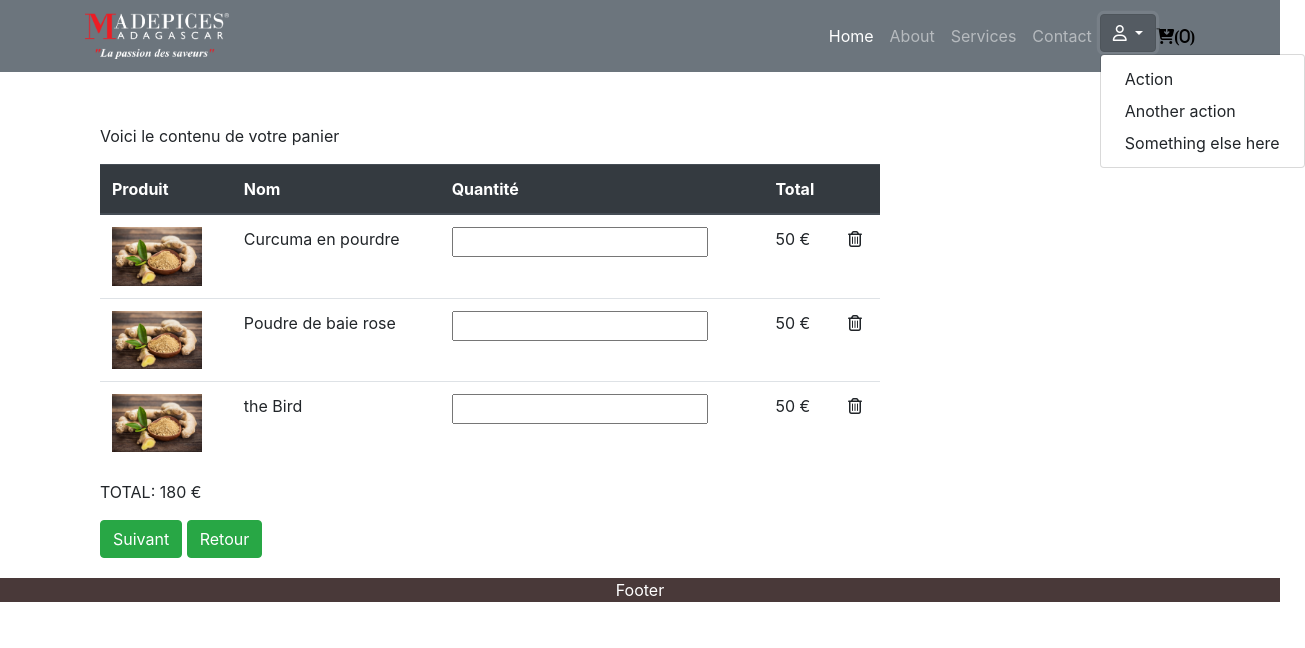
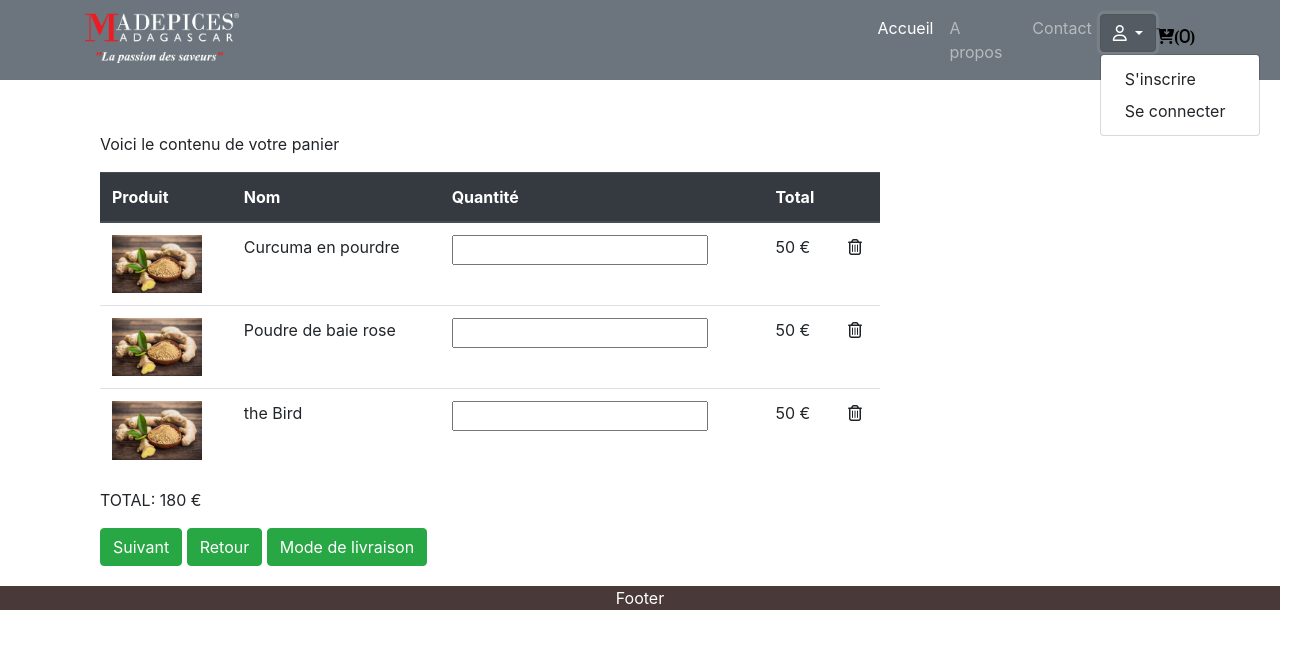
Before and after one commit to S-Toky/prototype_mad, a plain HTML site: page panier.html in a window 1280 px wide. Both pictures are taken after a click on the button 1128 px from the left and 32 px from the top of the page. Shown: the whole page, 1305 px wide, since content can reach past the window. Drawn offline with nearby package versions, Linux system fonts and the light colour scheme.

Commit message:
add navbar all

```diff
--- a/panier.html
+++ b/panier.html
@@ -15,13 +15,13 @@
 </head>
 <body>
 
-	<section >
+ <section>
    <!--Navbar -->
    <nav class="navbar navbar-expand-lg navbar-dark bg-secondary static-top">
      <div class="container">
        <div class="aline">
          <div>
-                        <a class="navbar-brand" href="#">
+           <a class="navbar-brand" href="index.html">
              <img src="logo.png" class="log" alt="">
            </a>
          </div>
@@ -35,15 +35,12 @@
          <div class="collapse navbar-collapse" id="navbarResponsive">
            <ul class="navbar-nav ml-auto">
              <li class="nav-item active">
-                            <a class="nav-link" href="#">Home
+               <a class="nav-link" href="index.html">Accueil
                  <span class="sr-only">(current)</span>
                </a>
              </li>
              <li class="nav-item">
-                            <a class="nav-link" href="#">About</a>
-                        </li>
-                        <li class="nav-item">
-                            <a class="nav-link" href="#">Services</a>
+               <a class="nav-link" href="propos.html">A propos </a>
              </li>
              <li class="nav-item">
                <a class="nav-link" href="#">Contact</a>
@@ -53,14 +50,13 @@
 
          <div>
            <div class="dropdown">
-                    <button class="btn btn-secondary dropdown-toggle usersign" type="button" id="dropdownMenuButton" data-toggle="dropdown"
-                      aria-haspopup="true" aria-expanded="false">
+             <button class="btn btn-secondary dropdown-toggle usersign" type="button" id="dropdownMenuButton"
+               data-toggle="dropdown" aria-haspopup="true" aria-expanded="false">
                <i class="far fa-user usersign"></i>
              </button>
              <div class="dropdown-menu" aria-labelledby="dropdownMenuButton">
-                      <a class="dropdown-item" href="#">Action</a>
-                      <a class="dropdown-item" href="#">Another action</a>
-                      <a class="dropdown-item" href="#">Something else here</a>
+               <a class="dropdown-item" href="#">S'inscrire</a>
+               <a class="dropdown-item" href="#">Se connecter</a>
              </div>
            </div>
          </div>
@@ -71,6 +67,9 @@
        </div>
      </div>
    </nav>
+   <!--/.Navbar -->
+ </section>
+
             <!--/.Navbar -->
 
 		<section class="tablepanier">
@@ -117,6 +116,7 @@
 			<p> TOTAL: 180 €</p>
 			<a href="Compte.html"><button type="button" class="btn btn-success">Suivant</button></a>
       <a href="index.html"><button type="button" class="btn btn-success">Retour</button></a>
+      <a href="livraison.html"><button type="button" class="btn btn-success">Mode de livraison</button></a>
 			</table>
 </section>
 
```
Also changed, not shown: Compte.html (+14 -14 lines), livraison.html (+12 -13 lines), paiement.html (+13 -13 lines), 1 other file. Lines whose indentation alone changed are shown as unchanged.
